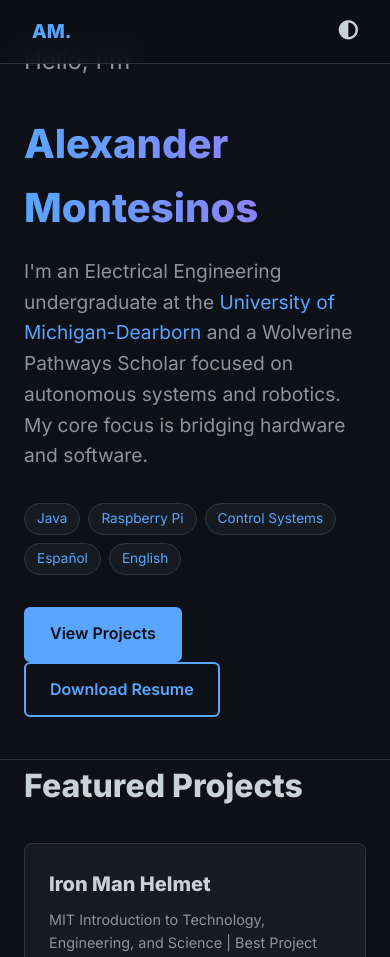
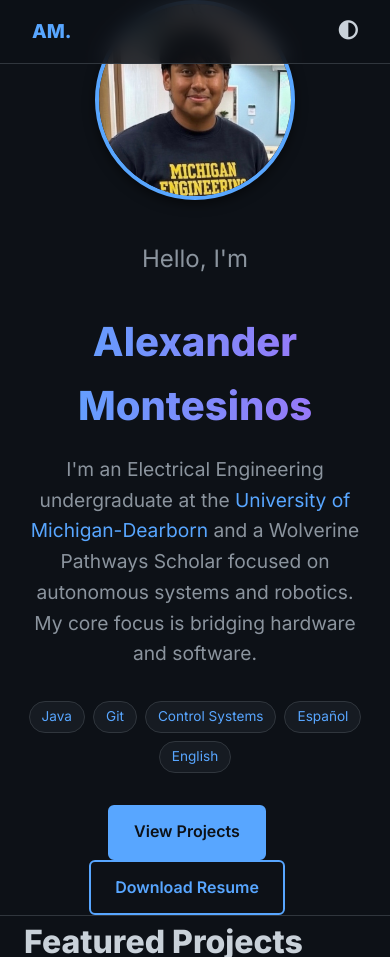
Before and after one commit to alex-montesinos/portfolio, a plain HTML site: page index.html in a window 390 px wide. Shown: the top 957 px of the page. Drawn offline with nearby package versions, Linux system fonts and the light colour scheme.

Commit message:
added head shot to website

```diff
--- a/index.html
+++ b/index.html
@@ -113,6 +113,36 @@
       .btn-primary { background: var(--accent-color); color: var(--bg-color); }
       .btn:hover { opacity: 0.9; transform: translateY(-2px); }
 
+      .hero-content {
+        display: flex;
+        align-items: center;
+        gap: 4rem;
+        justify-content: space-between;
+        width: 100%;
+      }
+
+      .hero-text {
+        flex: 1;
+      }
+
+      .hero-image {
+        flex-shrink: 0;
+      }
+
+      .profile-img {
+        width: 250px;
+        height: 250px;
+        border-radius: 50%;
+        object-fit: cover;
+        border: 4px solid var(--accent-color);
+        box-shadow: var(--shadow);
+        transition: transform 0.3s ease;
+      }
+
+      .profile-img:hover {
+        transform: scale(1.05);
+      }
+
       /* --- Skills Tags --- */
       .skills-container { display: flex; flex-wrap: wrap; gap: 0.5rem; margin-top: 1rem; }
       .skill-tag {
@@ -173,6 +203,25 @@
       @media (max-width: 768px) {
         .hero h1 { font-size: 2.5rem; }
         .nav-links { display: none; }
+
+        .hero-content {
+          flex-direction: column-reverse;
+          text-align: center;
+          gap: 2rem;
+        }
+
+        /* Scaled down the headshot for mobile screens */
+        .profile-img {
+          width: 200px;
+          height: 200px;
+        }
+
+        .skills-container {
+          justify-content: center;
+        }
+        .hero-text p {
+          margin: 0 auto 2rem;
+        }
       }
     </style>
   </head>
@@ -194,7 +243,9 @@
     </nav>
 
     <section id="home" class="container hero">
-      <div data-aos="fade-up">
+      <div class="hero-content" data-aos="fade-up">
+
+        <div class="hero-text">
           <h2>Hello, I'm</h2>
           <h1 class="clean-text">Alexander Montesinos</h1>
           <p class="clean-text" style="font-size: 1.2rem; color: var(--muted-color); max-width: 600px; margin-bottom: 2rem;">
@@ -203,7 +254,7 @@
 
           <div class="skills-container" style="margin-bottom: 2rem;">
             <span class="skill-tag clean-text">Java</span>
-          <span class="skill-tag clean-text">Raspberry Pi</span>
+            <span class="skill-tag clean-text">Git</span>
             <span class="skill-tag clean-text">Control Systems</span>
             <span class="skill-tag clean-text">Español</span>
             <span class="skill-tag clean-text">English</span>
@@ -213,6 +264,12 @@
             <a href="#projects" class="btn btn-primary">View Projects</a>
             <a href="Alexander_Montesinos_Resume_2026.pdf" class="btn" download>Download Resume</a>
           </div>
+        </div>
+
+        <div class="hero-image">
+          <img src="headshot.jpg" alt="Alexander Montesinos Headshot" class="profile-img">
+        </div>
+
       </div>
     </section>
 
```
Also changed, not shown: headshot.jpg (added), 1 other file. Lines whose indentation alone changed are shown as unchanged.
